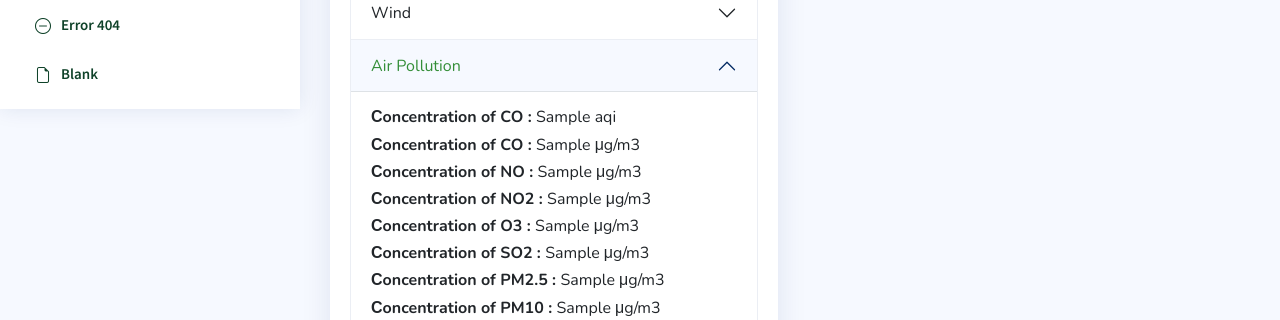
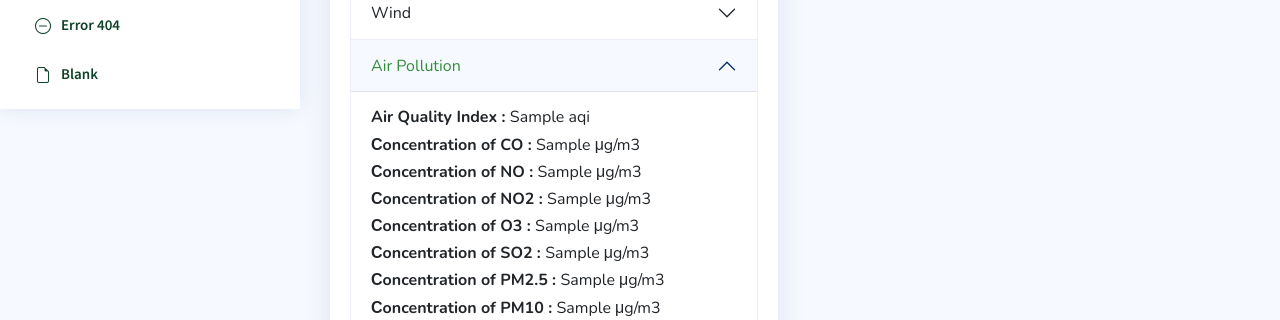
Before and after one commit to pinilDissanayaka/AgriSage, a Flask app: page /weatherForecast in a window 1280 px wide, after a click on "Air Pollution". Shown: the part 691-1011 px from the top of the page. Run offline with Flask 3, Linux system fonts and the light colour scheme; the visitor is signed in with stand-in values (Sample User, id 1); a database or web service that is not in the repository returns one stand-in record (values such as "Sample title"); data that the repository does not hold is empty; some libraries are stand-ins or nearby versions.

Commit message:
badath gini dam athi

```diff
--- a/templates/weatherForecast.html
+++ b/templates/weatherForecast.html
@@ -122,7 +122,7 @@
                                         </h2>
                                     <div id="collapseThree" class="accordion-collapse collapse" aria-labelledby="headingThree" data-bs-parent="#accordionExample">
                                         <div class="accordion-body">
-                                        <h6><strong>Сoncentration of CO : </strong> {{ airpollutionDataJson['list'][0]['main']['aqi'] }} </h6>
+                                        <h6><strong>Air Quality Index : </strong> {{ airpollutionDataJson['list'][0]['main']['aqi'] }} </h6>
                                         <h6><strong>Сoncentration of CO : </strong> {{ airpollutionDataJson['list'][0]['components']['co'] }} μg/m3 </h6>
                                         <h6><strong>Сoncentration of NO : </strong> {{ airpollutionDataJson['list'][0]['components']['no'] }} μg/m3 </h6>
                                         <h6><strong>Сoncentration of NO2 : </strong> {{ airpollutionDataJson['list'][0]['components']['no2'] }} μg/m3 </h6>
```
